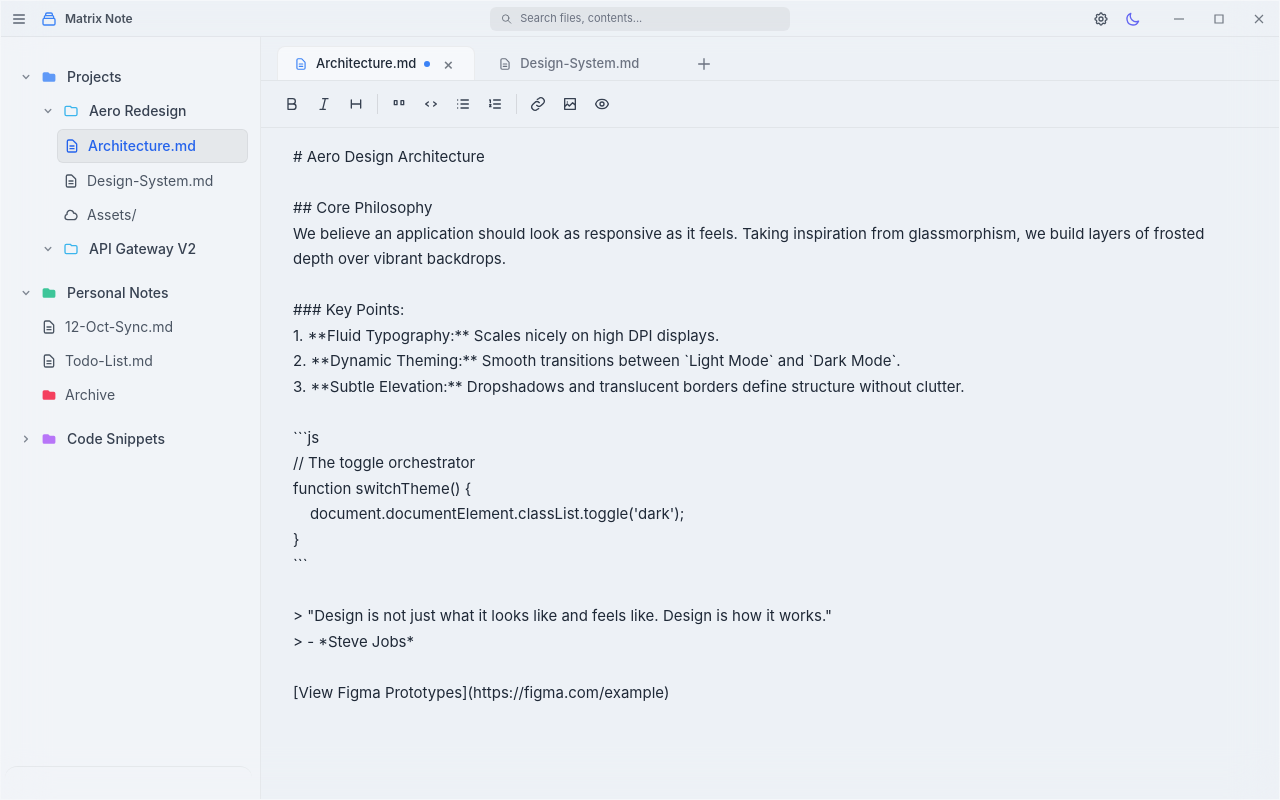
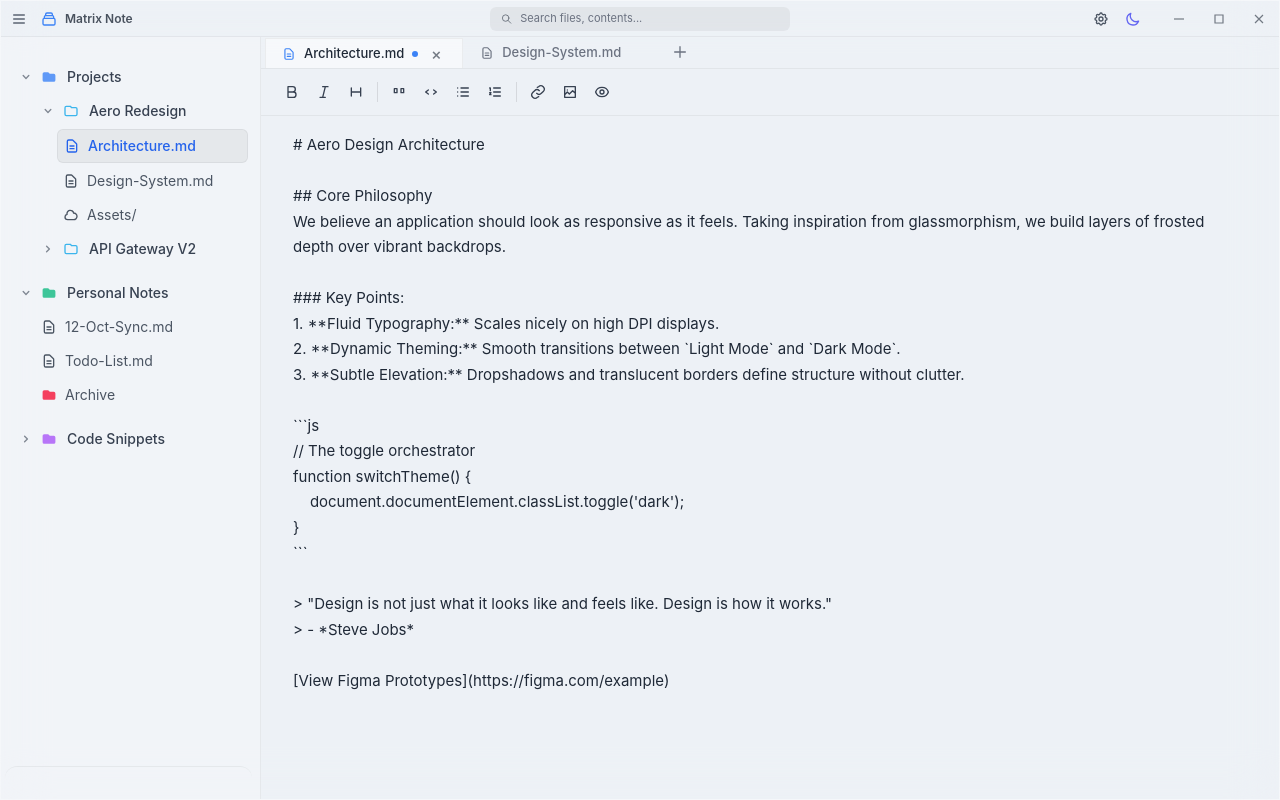
Before and after one commit to AndrewLang/matrix-note, an Angular app: page / in a window 1280 px wide. Built offline with nearby package versions, Linux system fonts and the light colour scheme.

Commit message:
feat: enhance UI components with improved styling and functionality across home, sidebar, settings, and workspace

```diff
--- a/src/app/components/home/home.component.html
+++ b/src/app/components/home/home.component.html
@@ -1,7 +1,9 @@
 <div
   class="h-screen w-screen overflow-hidden text-gray-800 dark:text-gray-100 transition-colors duration-500 relative bg-slate-200 dark:bg-zinc-900">
 
-  <div class="w-full h-full overflow-hidden flex flex-col mn-glass-container z-10 rounded-none">
+  <div
+    class="z-10 flex h-full w-full flex-col overflow-hidden rounded-none border border-white/40 bg-white/40 shadow-2xl shadow-black/10 backdrop-blur-[24px] dark:border-white/10 dark:bg-[rgba(30,30,35,0.75)] dark:shadow-black/50"
+  >
     <app-titlebar (openSettings)="openSettings()" />
     <div id="body" class="flex-1 flex overflow-hidden">
       <app-sidebar />
--- a/src/app/components/sidebar/sidebar.component.html
+++ b/src/app/components/sidebar/sidebar.component.html
@@ -1,27 +1,27 @@
 <aside id="app-sidebar"
-  class="mn-sidebar w-[260px] bg-white/20 border-r border-black/5 dark:bg-black/25 dark:border-white/[0.06] flex h-full flex-col flex-shrink-0 z-10 transition-all duration-300 overflow-hidden">
+  class="z-10 flex h-full w-[260px] flex-shrink-0 flex-col overflow-hidden border-r border-black/5 bg-white/20 transition-all duration-300 dark:border-white/[0.06] dark:bg-black/25">
   <div class="flex-1 overflow-y-auto pt-6 px-3 select-none text-sm custom-scrollbar">
-    <div class="folder-group folder-open">
+    <div class="folder-group">
       <div
         class="flex items-center px-1.5 py-1.5 rounded-md hover:bg-black/5 dark:hover:bg-white/5 cursor-pointer text-gray-700 dark:text-gray-300 transition-colors"
         (click)="toggleFolderRecursive($event)">
-        <svg class="w-3.5 h-3.5 opacity-60 mr-2 folder-icon shrink-0" fill="currentColor" viewBox="0 0 20 20">
+        <svg class="mr-2 h-3.5 w-3.5 shrink-0 rotate-90 opacity-60 transition-transform duration-200 ease-in-out" fill="currentColor" viewBox="0 0 20 20">
           <path fill-rule="evenodd"
             d="M7.293 14.707a1 1 0 010-1.414L10.586 10 7.293 6.707a1 1 0 011.414-1.414l4 4a1 1 0 010 1.414l-4 4a1 1 0 01-1.414 0z"
             clip-rule="evenodd" />
         </svg>
-        <svg class="w-4 h-4 text-blue-500 mr-2.5 opacity-80 shrink-0 main-icon" fill="currentColor" viewBox="0 0 20 20">
+        <svg class="mr-2.5 h-4 w-4 shrink-0 text-blue-500 opacity-80" fill="currentColor" viewBox="0 0 20 20">
           <path d="M2 6a2 2 0 012-2h5l2 2h5a2 2 0 012 2v6a2 2 0 01-2 2H4a2 2 0 01-2-2V6z"></path>
         </svg>
         <span class="font-medium truncate">Projects</span>
       </div>
 
       <div class="pl-[22px] mt-0.5 folder-content" style="display: block">
-        <div class="folder-group folder-open">
+        <div class="folder-group">
           <div
             class="flex items-center px-1.5 py-1.5 rounded-md hover:bg-black/5 dark:hover:bg-white/5 cursor-pointer text-gray-700 dark:text-gray-300 transition-colors"
             (click)="toggleFolderRecursive($event)">
-            <svg class="w-3.5 h-3.5 opacity-60 mr-2 folder-icon shrink-0" fill="currentColor" viewBox="0 0 20 20">
+            <svg class="mr-2 h-3.5 w-3.5 shrink-0 rotate-90 opacity-60 transition-transform duration-200 ease-in-out" fill="currentColor" viewBox="0 0 20 20">
               <path fill-rule="evenodd"
                 d="M7.293 14.707a1 1 0 010-1.414L10.586 10 7.293 6.707a1 1 0 011.414-1.414l4 4a1 1 0 010 1.414l-4 4a1 1 0 01-1.414 0z"
                 clip-rule="evenodd" />
@@ -68,7 +68,7 @@
           <div
             class="flex items-center px-1.5 py-1.5 rounded-md hover:bg-black/5 dark:hover:bg-white/5 cursor-pointer text-gray-700 dark:text-gray-300 transition-colors"
             (click)="toggleFolderRecursive($event)">
-            <svg class="w-3.5 h-3.5 opacity-60 mr-2 folder-icon shrink-0" fill="currentColor" viewBox="0 0 20 20">
+            <svg class="mr-2 h-3.5 w-3.5 shrink-0 opacity-60 transition-transform duration-200 ease-in-out" fill="currentColor" viewBox="0 0 20 20">
               <path fill-rule="evenodd"
                 d="M7.293 14.707a1 1 0 010-1.414L10.586 10 7.293 6.707a1 1 0 011.414-1.414l4 4a1 1 0 010 1.414l-4 4a1 1 0 01-1.414 0z"
                 clip-rule="evenodd" />
@@ -111,16 +111,16 @@
       </div>
     </div>
 
-    <div class="folder-group folder-open mt-3 text-sm">
+    <div class="folder-group mt-3 text-sm">
       <div
         class="flex items-center px-1.5 py-1.5 rounded-md hover:bg-black/5 dark:hover:bg-white/5 cursor-pointer text-gray-700 dark:text-gray-300 transition-colors"
         (click)="toggleFolderRecursive($event)">
-        <svg class="w-3.5 h-3.5 opacity-60 mr-2 folder-icon shrink-0" fill="currentColor" viewBox="0 0 20 20">
+        <svg class="mr-2 h-3.5 w-3.5 shrink-0 rotate-90 opacity-60 transition-transform duration-200 ease-in-out" fill="currentColor" viewBox="0 0 20 20">
           <path fill-rule="evenodd"
             d="M7.293 14.707a1 1 0 010-1.414L10.586 10 7.293 6.707a1 1 0 011.414-1.414l4 4a1 1 0 010 1.414l-4 4a1 1 0 01-1.414 0z"
             clip-rule="evenodd" />
         </svg>
-        <svg class="w-4 h-4 text-emerald-500 mr-2.5 opacity-80 shrink-0 main-icon" fill="currentColor"
+        <svg class="mr-2.5 h-4 w-4 shrink-0 text-emerald-500 opacity-80" fill="currentColor"
           viewBox="0 0 20 20">
           <path d="M2 6a2 2 0 012-2h5l2 2h5a2 2 0 012 2v6a2 2 0 01-2 2H4a2 2 0 01-2-2V6z"></path>
         </svg>
@@ -160,12 +160,12 @@
       <div
         class="flex items-center px-1.5 py-1.5 rounded-md hover:bg-black/5 dark:hover:bg-white/5 cursor-pointer text-gray-700 dark:text-gray-300 transition-colors"
         (click)="toggleFolderRecursive($event)">
-        <svg class="w-3.5 h-3.5 opacity-60 mr-2 folder-icon shrink-0" fill="currentColor" viewBox="0 0 20 20">
+        <svg class="mr-2 h-3.5 w-3.5 shrink-0 opacity-60 transition-transform duration-200 ease-in-out" fill="currentColor" viewBox="0 0 20 20">
           <path fill-rule="evenodd"
             d="M7.293 14.707a1 1 0 010-1.414L10.586 10 7.293 6.707a1 1 0 011.414-1.414l4 4a1 1 0 010 1.414l-4 4a1 1 0 01-1.414 0z"
             clip-rule="evenodd" />
         </svg>
-        <svg class="w-4 h-4 text-purple-500 mr-2.5 opacity-80 shrink-0 main-icon" fill="currentColor"
+        <svg class="mr-2.5 h-4 w-4 shrink-0 text-purple-500 opacity-80" fill="currentColor"
           viewBox="0 0 20 20">
           <path d="M2 6a2 2 0 012-2h5l2 2h5a2 2 0 012 2v6a2 2 0 01-2 2H4a2 2 0 01-2-2V6z"></path>
         </svg>
@@ -196,7 +196,7 @@
   </div>
 
   <div
-    class="p-3 border-t border-black/5 dark:border-white/5 flex items-center gap-2 m-2 ml-1 rounded-xl cursor-pointer hover:bg-black/5 dark:hover:bg-white/5 transition-colors profile-container">
+    class="m-2 ml-1 flex cursor-pointer items-center gap-2 rounded-xl border-t border-black/5 p-3 transition-colors hover:bg-black/5 dark:border-white/5 dark:hover:bg-white/5">
 
   </div>
 </aside>
--- a/src/app/components/sidebar/sidebar.component.ts
+++ b/src/app/components/sidebar/sidebar.component.ts
@@ -19,16 +19,17 @@ export class SidebarComponent {
       return;
     }
 
+    const icon = trigger.querySelector("svg") as SVGElement | null;
     const isClosed = contents.style.display === "none" || !contents.style.display;
     if (isClosed) {
       contents.style.display = "block";
-      parent.classList.add("folder-open");
       contents.classList.remove("hidden");
+      icon?.classList.add("rotate-90");
       return;
     }
 
     contents.style.display = "none";
-    parent.classList.remove("folder-open");
     contents.classList.add("hidden");
+    icon?.classList.remove("rotate-90");
   }
 }
--- a/src/app/components/workspace/workspace.component.html
+++ b/src/app/components/workspace/workspace.component.html
@@ -1,52 +1,34 @@
 <main class="flex-1 flex h-full min-h-0 flex-col min-w-0 relative">
-  <div
-    class="flex h-11 border-b border-black/5 dark:border-white/5 px-4 items-end gap-1.5 pt-1 overflow-x-auto select-none"
-  >
+  <div class="flex h-8 border-b border-black/5 dark:border-white/5 px-1 items-end pt-1 overflow-x-auto select-none">
     @for (tab of tabs(); track tab.id) {
-      <div
-        (click)="selectTab(tab.id)"
-        class="flex items-center px-4 rounded-t-lg font-medium cursor-pointer gap-2 min-w-[150px] transition-colors"
-        [ngClass]="
+    <div (click)="selectTab(tab.id)"
+      class="flex items-center px-4 font-medium cursor-pointer gap-2 min-w-[150px] transition-colors" [ngClass]="
           activeTabId() === tab.id
-            ? 'h-[34px] mn-glass-tab-active relative z-10'
-            : 'h-[32px] border border-transparent hover:bg-black/5 dark:hover:bg-white/5 text-gray-500 dark:text-gray-400 hover:text-gray-800 dark:hover:text-gray-200'
-        "
-      >
-        <svg
-          class="w-3.5 h-3.5"
-          [ngClass]="activeTabId() === tab.id ? 'text-blue-500' : ''"
-          fill="none"
-          stroke="currentColor"
-          viewBox="0 0 24 24"
-        >
-          <path
-            stroke-linecap="round"
-            stroke-linejoin="round"
-            stroke-width="2"
-            d="M9 12h6m-6 4h6m2 5H7a2 2 0 01-2-2V5a2 2 0 012-2h5.586a1 1 0 01.707.293l5.414 5.414a1 1 0 01.293.707V19a2 2 0 01-2 2z"
-          ></path>
+            ? 'relative z-10 h-[30px] border border-b-0 border-black/5 bg-white/50 dark:border-white/[0.05] dark:bg-white/[0.06]'
+            : 'h-[30px] border border-transparent hover:bg-black/5 dark:hover:bg-white/5 text-gray-500 dark:text-gray-400 hover:text-gray-800 dark:hover:text-gray-200'
+        ">
+      <svg class="w-3.5 h-3.5" [ngClass]="activeTabId() === tab.id ? 'text-blue-500' : ''" fill="none"
+        stroke="currentColor" viewBox="0 0 24 24">
+        <path stroke-linecap="round" stroke-linejoin="round" stroke-width="2"
+          d="M9 12h6m-6 4h6m2 5H7a2 2 0 01-2-2V5a2 2 0 012-2h5.586a1 1 0 01.707.293l5.414 5.414a1 1 0 01.293.707V19a2 2 0 01-2 2z">
+        </path>
       </svg>
       <span class="text-[13px] truncate flex-1">{{ tab.title }}</span>
       @if (tab.unsaved) {
       <div class="w-1.5 h-1.5 rounded-full bg-blue-500"></div>
       }
-        <button
-          (click)="closeTab(tab.id, $event)"
+      <button (click)="closeTab(tab.id, $event)"
         class="w-5 h-5 flex items-center justify-center rounded-md hover:bg-black/10 dark:hover:bg-white/10 transition-opacity"
         [ngClass]="activeTabId() === tab.id ? 'opacity-60 hover:opacity-100' : 'opacity-0 hover:opacity-100'"
-          aria-label="Close tab"
-        >
+        aria-label="Close tab">
         &times;
       </button>
     </div>
     }
 
-    <button
-      type="button"
-      (click)="addTab()"
-      class="mb-0.5 h-7 w-7 shrink-0 rounded-md flex items-center justify-center text-gray-500 dark:text-gray-400 hover:bg-black/5 dark:hover:bg-white/10 hover:text-gray-800 dark:hover:text-gray-200 transition-colors"
-      aria-label="Add tab"
-    >
+    <button type="button" (click)="addTab()"
+      class="mb-0.5 h-7 w-7 shrink-0 flex items-center justify-center text-gray-500 dark:text-gray-400 hover:bg-black/5 dark:hover:bg-white/10 hover:text-gray-800 dark:hover:text-gray-200 transition-colors"
+      aria-label="Add tab">
       <svg class="w-4 h-4" fill="none" stroke="currentColor" viewBox="0 0 24 24">
         <path stroke-linecap="round" stroke-linejoin="round" stroke-width="2" d="M12 4v16m8-8H4"></path>
       </svg>
--- a/src/styles.css
+++ b/src/styles.css
@@ -5,18 +5,10 @@
 @layer base {
   :root {
     color-scheme: light;
-    --mn-scrollbar-track: rgba(15, 23, 42, 0.32);
-    --mn-scrollbar-thumb: rgba(71, 85, 105, 0.82);
-    --mn-scrollbar-thumb-hover: rgba(100, 116, 139, 0.92);
-    --mn-scrollbar-thumb-active: rgba(148, 163, 184, 0.96);
   }
 
   .dark {
     color-scheme: dark;
-    --mn-scrollbar-track: rgba(15, 23, 42, 0.42);
-    --mn-scrollbar-thumb: rgba(100, 116, 139, 0.86);
-    --mn-scrollbar-thumb-hover: rgba(148, 163, 184, 0.94);
-    --mn-scrollbar-thumb-active: rgba(203, 213, 225, 0.98);
   }
 
   html {
@@ -27,51 +19,6 @@
     @apply m-0 min-h-full w-full bg-slate-50 text-slate-900 transition-colors duration-300 dark:bg-slate-950 dark:text-slate-100;
   }
 
-  html,
-  body,
-  .custom-scrollbar {
-    scrollbar-width: thin;
-    scrollbar-color: var(--mn-scrollbar-thumb) var(--mn-scrollbar-track);
-  }
-
-  html::-webkit-scrollbar,
-  body::-webkit-scrollbar,
-  .custom-scrollbar::-webkit-scrollbar {
-    width: 11px;
-    height: 11px;
-  }
-
-  html::-webkit-scrollbar-track,
-  body::-webkit-scrollbar-track,
-  .custom-scrollbar::-webkit-scrollbar-track {
-    background: var(--mn-scrollbar-track);
-    border-radius: 999px;
-  }
-
-  html::-webkit-scrollbar-thumb,
-  body::-webkit-scrollbar-thumb,
-  .custom-scrollbar::-webkit-scrollbar-thumb {
-    background: var(--mn-scrollbar-thumb);
-    border: 2px solid transparent;
-    border-radius: 999px;
-    background-clip: content-box;
-  }
-
-  html::-webkit-scrollbar-thumb:hover,
-  body::-webkit-scrollbar-thumb:hover,
-  .custom-scrollbar::-webkit-scrollbar-thumb:hover {
-    background: var(--mn-scrollbar-thumb-hover);
-    border: 2px solid transparent;
-    background-clip: content-box;
-  }
-
-  html::-webkit-scrollbar-thumb:active,
-  body::-webkit-scrollbar-thumb:active,
-  .custom-scrollbar::-webkit-scrollbar-thumb:active {
-    background: var(--mn-scrollbar-thumb-active);
-    border: 2px solid transparent;
-    background-clip: content-box;
-  }
 }
 
 @layer components {
@@ -149,7 +96,7 @@
     display: none !important;
   }
 
-  .mn-sidebar.sidebar-collapsed .folder-group > div {
+  .mn-sidebar.sidebar-collapsed .folder-group>div {
     justify-content: center;
     padding-left: 0;
     padding-right: 0;
@@ -205,3 +152,23 @@
     app-region: no-drag;
   }
 }
+
+/* Scrollbar for dark theme */
+::-webkit-scrollbar {
+  width: 10px;
+  height: 10px;
+}
+
+::-webkit-scrollbar-track {
+  background: #1f2937;
+}
+
+::-webkit-scrollbar-thumb {
+  background-color: #1c1c21;
+  border-radius: 4px;
+  border: 2px solid #1f2937;
+}
+
+::-webkit-scrollbar-thumb:hover {
+  background-color: #6b7280;
+}
```
Also changed, not shown: src/app/components/markdown-editor/markdown-editor.component.html (+55 -12 lines), src/app/components/settings/settings.component.html (+6 -3 lines). Lines whose indentation alone changed are shown as unchanged.
